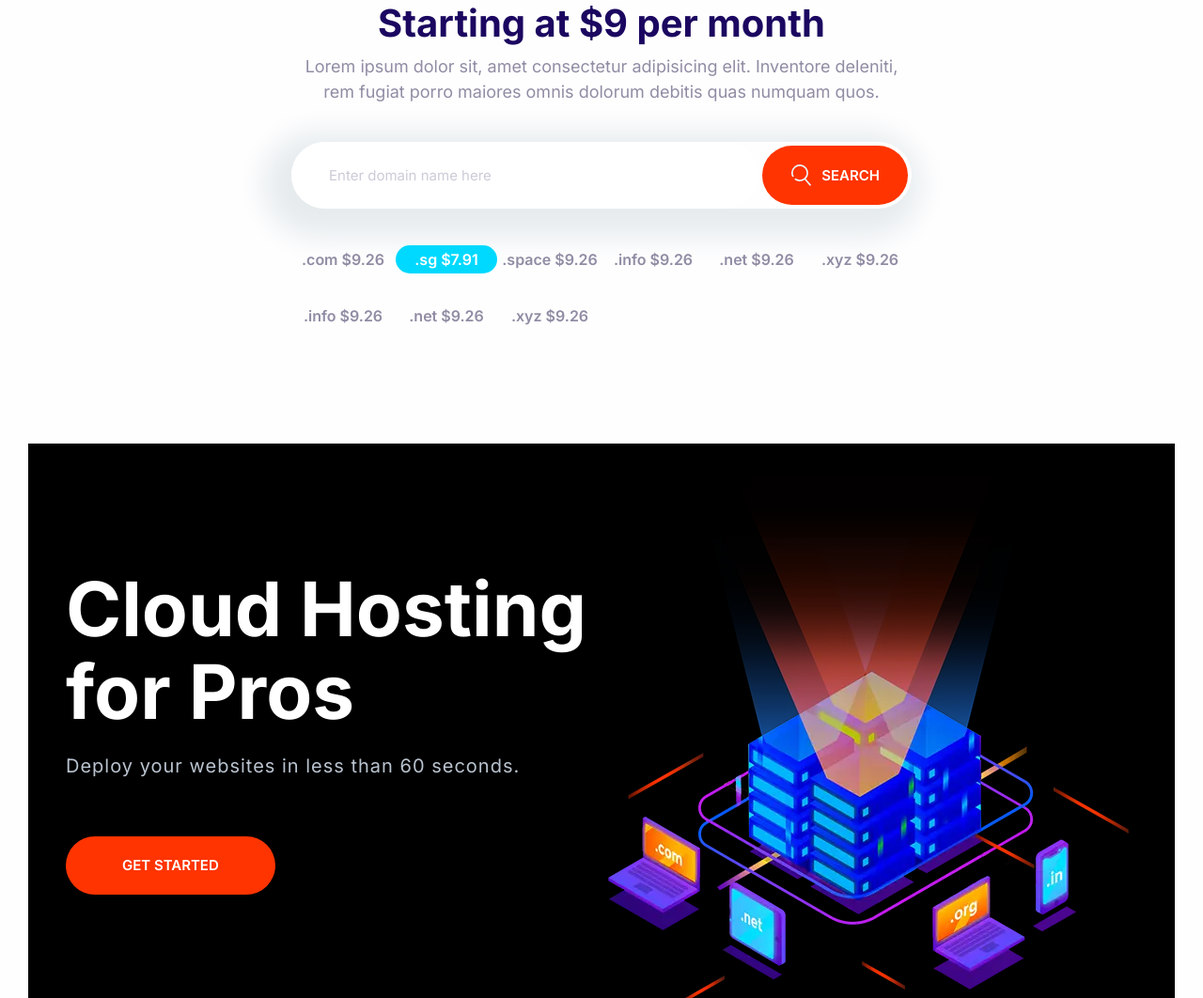
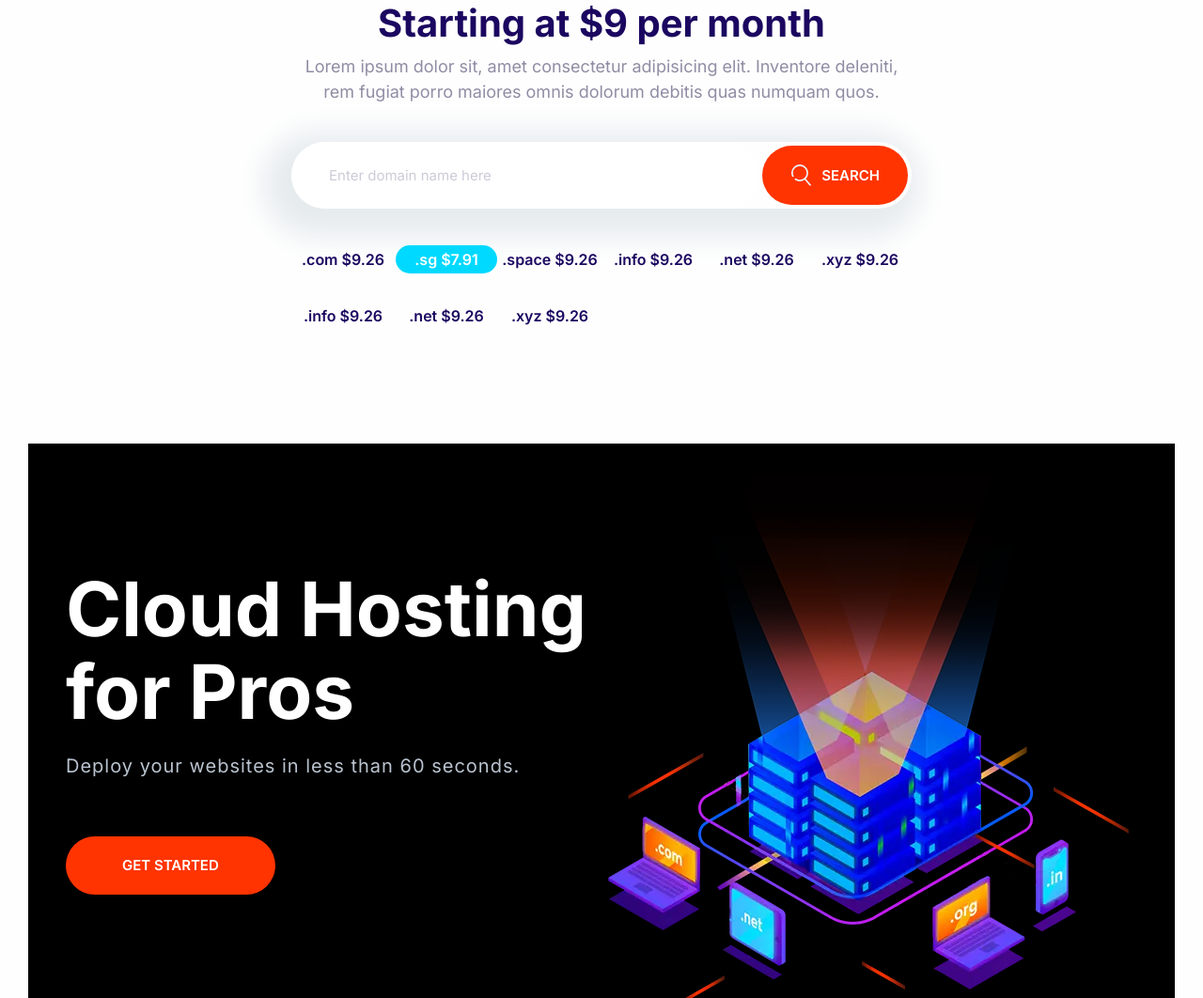
Before and after one commit to programmist/web-hosting, a plain HTML site: page demo.html in a window 1280 px wide. Shown: the part 3139-4201 px from the top of the page at 94% size. Drawn offline with Linux system fonts and the light colour scheme.

Commit message:
Fix domain price list item color

```diff
--- a/css/styles.css
+++ b/css/styles.css
@@ -866,6 +866,7 @@ a {
   grid-template-rows: repeat(2, 6rem);
   justify-items: center;
   margin: 0 auto;
+  color: var(--color-headings);
 }
 
 @media screen and (min-width: 768px) {
```
